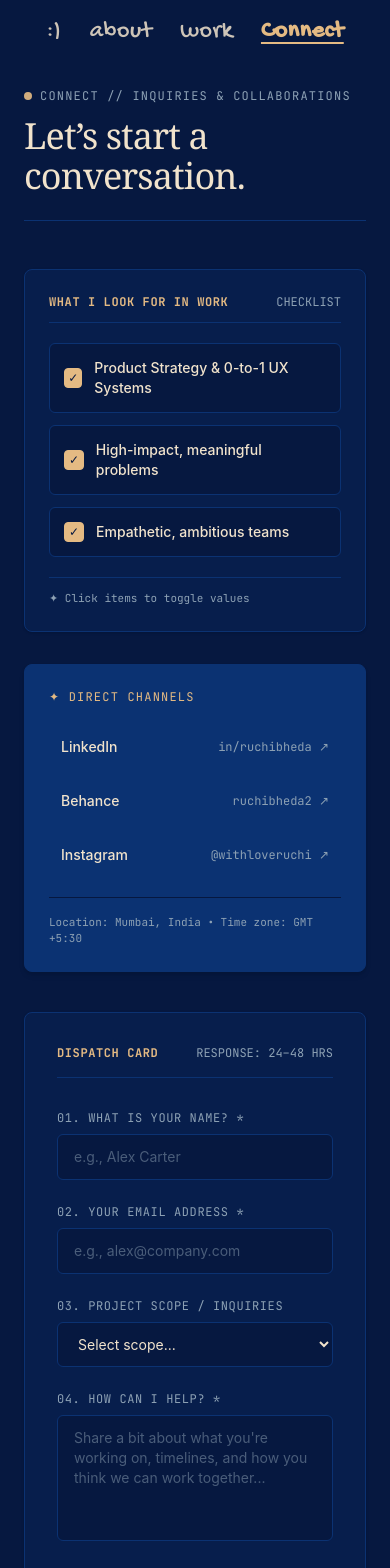
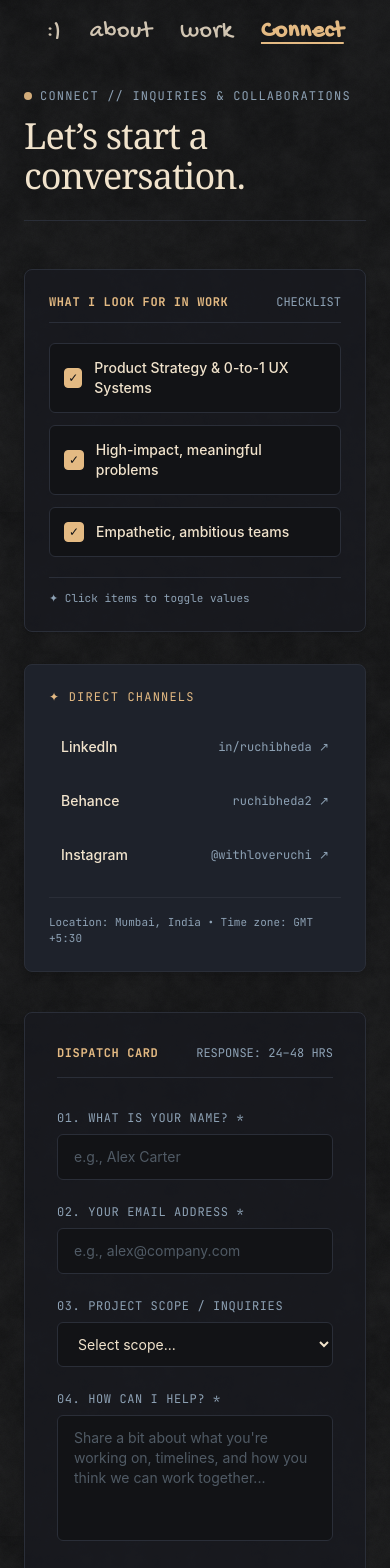
Before and after one commit to ruchibheda000-ship-it/ruchi-portfolio, a React (Vite) app: page /contact in a window 390 px wide. Shown: the top 1568 px of the page. Built offline with nearby package versions, Linux system fonts and the light colour scheme; a web font is replaced by a local one.

Commit message:
style: apply textured charcoal background across all pages

```diff
--- a/package.json
+++ b/package.json
@@ -14,6 +14,7 @@
     "@tailwindcss/vite": "^4.3.3",
     "class-variance-authority": "^0.7.1",
     "clsx": "^2.1.1",
+    "pngjs": "^7.0.0",
     "react": "^19.2.8",
     "react-dom": "^19.2.8",
     "react-router-dom": "^7.18.3",
--- a/src/index.css
+++ b/src/index.css
@@ -9,11 +9,29 @@
   --font-display: "Averia Serif Libre", "Syne", serif;
   --font-body: "DM Sans", "Space Grotesk", sans-serif;
   --color-bg-midnight: #061840;
+  --color-bg-charcoal: #121316;
+  --color-charcoal-surface: #181A20;
+  --color-charcoal-border: #2A2E38;
   --color-forest-blue: #0B3272;
   --color-warm-ivory: #F1E3CC;
   --color-mist-blue: #8DA1B4;
   --color-path-gold: #E4BA83;
   --color-soft-cream: #F6E8D2;
+}
+
+/* Global Textured Charcoal Background */
+html,
+body {
+  background-color: #121316;
+  background-image: url('/charcoal-texture.png');
+  background-repeat: repeat;
+  color: #F1E3CC;
+}
+
+.bg-charcoal-texture {
+  background-color: #121316;
+  background-image: url('/charcoal-texture.png');
+  background-repeat: repeat;
 }
 
 /* Typography Utilities */
@@ -56,22 +74,22 @@ html {
   height: 7px;
 }
 ::-webkit-scrollbar-track {
-  background: #061840;
+  background: #121316;
 }
 ::-webkit-scrollbar-thumb {
-  background: #0B3272;
+  background: #282C34;
   border-radius: 4px;
 }
 ::-webkit-scrollbar-thumb:hover {
   background: #E4BA83;
 }
 
-/* Tactile Studio Cutting Mat Grid Texture (Midnight Forest Palette) */
+/* Tactile Studio Cutting Mat Grid Texture (Charcoal Studio Palette) */
 .cutting-mat-grid {
-  background-color: #061840;
+  background-color: #121316;
   background-image:
-    linear-gradient(rgba(11, 50, 114, 0.45) 1px, transparent 1px),
-    linear-gradient(90deg, rgba(11, 50, 114, 0.45) 1px, transparent 1px),
+    linear-gradient(rgba(42, 46, 56, 0.7) 1px, transparent 1px),
+    linear-gradient(90deg, rgba(42, 46, 56, 0.7) 1px, transparent 1px),
     linear-gradient(rgba(228, 186, 131, 0.08) 1px, transparent 1px),
     linear-gradient(90deg, rgba(228, 186, 131, 0.08) 1px, transparent 1px);
   background-size: 50px 50px, 50px 50px, 10px 10px, 10px 10px;
--- a/src/pages/Contact.jsx
+++ b/src/pages/Contact.jsx
@@ -20,7 +20,7 @@ export default function Contact() {
   }
 
   return (
-    <div className="min-h-screen bg-[#061840] text-[#F1E3CC] font-sans selection:bg-[#E4BA83] selection:text-[#061840] flex flex-col justify-between overflow-x-hidden">
+    <div className="min-h-screen bg-charcoal-texture text-[#F1E3CC] font-sans selection:bg-[#E4BA83] selection:text-[#121316] flex flex-col justify-between overflow-x-hidden">
 
       {/* Editorial Navigation */}
       <Nav />
@@ -29,7 +29,7 @@ export default function Contact() {
       <main className="relative z-10 w-full max-w-6xl mx-auto px-6 sm:px-12 lg:px-20 py-8 sm:py-16 flex-grow">
 
         {/* Top Header */}
-        <div className="pb-6 mb-12 border-b border-[#0B3272]">
+        <div className="pb-6 mb-12 border-b border-[#2A2E38]">
           <div className="flex items-center gap-2 mb-3 font-mono text-xs uppercase tracking-widest text-[#8DA1B4]">
             <span className="w-2 h-2 rounded-full bg-[#E4BA83] animate-pulse"></span>
             <span>CONNECT // INQUIRIES & COLLABORATIONS</span>
@@ -45,8 +45,8 @@ export default function Contact() {
           <div className="lg:col-span-5 space-y-8">
 
             {/* Interactive Checklist Card */}
-            <div className="bg-[#0B3272]/25 p-6 sm:p-8 rounded-lg border border-[#0B3272] shadow-sm">
-              <div className="flex items-center justify-between pb-3 mb-5 border-b border-[#0B3272] font-mono text-xs">
+            <div className="bg-[#181A20]/80 p-6 sm:p-8 rounded-lg border border-[#2A2E38] shadow-sm">
+              <div className="flex items-center justify-between pb-3 mb-5 border-b border-[#2A2E38] font-mono text-xs">
                 <span className="font-semibold uppercase tracking-wider text-[#E4BA83]">
                   WHAT I LOOK FOR IN WORK
                 </span>
@@ -57,9 +57,9 @@ export default function Contact() {
                 <button
                   type="button"
                   onClick={() => toggleCheck('opt1')}
-                  className="w-full flex items-center gap-3 p-3.5 rounded-md border border-[#0B3272] bg-[#061840] hover:border-[#E4BA83]/40 transition-colors cursor-pointer text-left"
+                  className="w-full flex items-center gap-3 p-3.5 rounded-md border border-[#2A2E38] bg-[#121316] hover:border-[#E4BA83]/40 transition-colors cursor-pointer text-left"
                 >
-                  <span className={`w-5 h-5 rounded border border-[#0B3272] flex items-center justify-center font-mono text-xs ${checkedItems.opt1 ? 'bg-[#E4BA83] text-[#061840] border-[#E4BA83]' : 'bg-transparent'}`}>
+                  <span className={`w-5 h-5 rounded border border-[#2A2E38] flex items-center justify-center font-mono text-xs ${checkedItems.opt1 ? 'bg-[#E4BA83] text-[#121316] border-[#E4BA83]' : 'bg-transparent'}`}>
                     {checkedItems.opt1 ? '✓' : ''}
                   </span>
                   <span className="text-[#F1E3CC] font-medium">Product Strategy & 0-to-1 UX Systems</span>
@@ -68,9 +68,9 @@ export default function Contact() {
                 <button
                   type="button"
                   onClick={() => toggleCheck('opt2')}
-                  className="w-full flex items-center gap-3 p-3.5 rounded-md border border-[#0B3272] bg-[#061840] hover:border-[#E4BA83]/40 transition-colors cursor-pointer text-left"
+                  className="w-full flex items-center gap-3 p-3.5 rounded-md border border-[#2A2E38] bg-[#121316] hover:border-[#E4BA83]/40 transition-colors cursor-pointer text-left"
                 >
-                  <span className={`w-5 h-5 rounded border border-[#0B3272] flex items-center justify-center font-mono text-xs ${checkedItems.opt2 ? 'bg-[#E4BA83] text-[#061840] border-[#E4BA83]' : 'bg-transparent'}`}>
+                  <span className={`w-5 h-5 rounded border border-[#2A2E38] flex items-center justify-center font-mono text-xs ${checkedItems.opt2 ? 'bg-[#E4BA83] text-[#121316] border-[#E4BA83]' : 'bg-transparent'}`}>
                     {checkedItems.opt2 ? '✓' : ''}
                   </span>
                   <span className="text-[#F1E3CC] font-medium">High-impact, meaningful problems</span>
@@ -79,22 +79,22 @@ export default function Contact() {
                 <button
                   type="button"
                   onClick={() => toggleCheck('opt3')}
-                  className="w-full flex items-center gap-3 p-3.5 rounded-md border border-[#0B3272] bg-[#061840] hover:border-[#E4BA83]/40 transition-colors cursor-pointer text-left"
+                  className="w-full flex items-center gap-3 p-3.5 rounded-md border border-[#2A2E38] bg-[#121316] hover:border-[#E4BA83]/40 transition-colors cursor-pointer text-left"
                 >
-                  <span className={`w-5 h-5 rounded border border-[#0B3272] flex items-center justify-center font-mono text-xs ${checkedItems.opt3 ? 'bg-[#E4BA83] text-[#061840] border-[#E4BA83]' : 'bg-transparent'}`}>
+                  <span className={`w-5 h-5 rounded border border-[#2A2E38] flex items-center justify-center font-mono text-xs ${checkedItems.opt3 ? 'bg-[#E4BA83] text-[#121316] border-[#E4BA83]' : 'bg-transparent'}`}>
                     {checkedItems.opt3 ? '✓' : ''}
                   </span>
                   <span className="text-[#F1E3CC] font-medium">Empathetic, ambitious teams</span>
                 </button>
               </div>
 
-              <div className="mt-5 pt-3 border-t border-[#0B3272] text-[11px] font-mono text-[#8DA1B4]">
+              <div className="mt-5 pt-3 border-t border-[#2A2E38] text-[11px] font-mono text-[#8DA1B4]">
                 ✦ Click items to toggle values
               </div>
             </div>
 
             {/* Direct Connect & Social Links */}
-            <div className="p-6 sm:p-8 rounded-lg border border-[#0B3272] bg-[#0B3272] text-[#F1E3CC] shadow-md space-y-5">
+            <div className="p-6 sm:p-8 rounded-lg border border-[#2A2E38] bg-[#1E222B] text-[#F1E3CC] shadow-md space-y-5">
               <div className="font-mono text-xs uppercase tracking-widest text-[#E4BA83]">
                 ✦ DIRECT CHANNELS
               </div>
@@ -103,7 +103,7 @@ export default function Contact() {
                   href="https://www.linkedin.com/in/ruchibheda/"
                   target="_blank"
                   rel="noreferrer"
-                  className="flex items-center justify-between p-3 rounded hover:bg-[#061840]/60 transition-colors"
+                  className="flex items-center justify-between p-3 rounded hover:bg-[#121316]/60 transition-colors"
                 >
                   <span className="font-medium text-[#F1E3CC]">LinkedIn</span>
                   <span className="font-mono text-xs text-[#8DA1B4]">in/ruchibheda ↗</span>
@@ -112,7 +112,7 @@ export default function Contact() {
                   href="https://www.behance.net/ruchibheda2"
                   target="_blank"
                   rel="noreferrer"
-                  className="flex items-center justify-between p-3 rounded hover:bg-[#061840]/60 transition-colors"
+                  className="flex items-center justify-between p-3 rounded hover:bg-[#121316]/60 transition-colors"
                 >
                   <span className="font-medium text-[#F1E3CC]">Behance</span>
                   <span className="font-mono text-xs text-[#8DA1B4]">ruchibheda2 ↗</span>
@@ -121,13 +121,13 @@ export default function Contact() {
                   href="https://www.instagram.com/withloveruchi/"
                   target="_blank"
                   rel="noreferrer"
-                  className="flex items-center justify-between p-3 rounded hover:bg-[#061840]/60 transition-colors"
+                  className="flex items-center justify-between p-3 rounded hover:bg-[#121316]/60 transition-colors"
                 >
                   <span className="font-medium text-[#F1E3CC]">Instagram</span>
                   <span className="font-mono text-xs text-[#8DA1B4]">@withloveruchi ↗</span>
                 </a>
               </div>
-              <div className="pt-4 border-t border-[#061840] text-[11px] font-mono text-[#8DA1B4]">
+              <div className="pt-4 border-t border-[#2A2E38] text-[11px] font-mono text-[#8DA1B4]">
                 Location: Mumbai, India • Time zone: GMT +5:30
               </div>
             </div>
@@ -136,9 +136,9 @@ export default function Contact() {
 
           {/* Right Column: Dispatch Form Card */}
           <div className="lg:col-span-7">
-            <div className="relative bg-[#0B3272]/25 text-[#F1E3CC] p-8 sm:p-12 rounded-lg border border-[#0B3272] shadow-sm">
+            <div className="relative bg-[#181A20]/80 text-[#F1E3CC] p-8 sm:p-12 rounded-lg border border-[#2A2E38] shadow-sm">
 
-              <div className="flex items-center justify-between pb-4 mb-8 border-b border-[#0B3272] font-mono text-xs">
+              <div className="flex items-center justify-between pb-4 mb-8 border-b border-[#2A2E38] font-mono text-xs">
                 <span className="font-semibold uppercase tracking-wider text-[#E4BA83]">
                   DISPATCH CARD
                 </span>
@@ -160,7 +160,7 @@ export default function Contact() {
                       setSubmitted(false)
                       setFormData({ name: '', email: '', projectType: '', message: '' })
                     }}
-                    className="mt-6 px-6 py-2.5 rounded-full border border-[#0B3272] text-xs font-mono text-[#8DA1B4] hover:border-[#E4BA83] hover:text-[#F1E3CC] transition-colors"
+                    className="mt-6 px-6 py-2.5 rounded-full border border-[#2A2E38] text-xs font-mono text-[#8DA1B4] hover:border-[#E4BA83] hover:text-[#F1E3CC] transition-colors"
                   >
                     Send another note
                   </button>
@@ -178,7 +178,7 @@ export default function Contact() {
                       value={formData.name}
                       onChange={(e) => setFormData({ ...formData, name: e.target.value })}
                       placeholder="e.g., Alex Carter"
-                      className="w-full px-4 py-3 rounded-md border border-[#0B3272] bg-[#061840] text-[#F1E3CC] placeholder-[#8DA1B4]/50 text-sm focus:outline-hidden focus:border-[#E4BA83] transition-colors"
+                      className="w-full px-4 py-3 rounded-md border border-[#2A2E38] bg-[#121316] text-[#F1E3CC] placeholder-[#8DA1B4]/50 text-sm focus:outline-hidden focus:border-[#E4BA83] transition-colors"
                     />
                   </div>
 
@@ -192,7 +192,7 @@ export default function Contact() {
                       value={formData.email}
                       onChange={(e) => setFormData({ ...formData, email: e.target.value })}
                       placeholder="e.g., alex@company.com"
-                      className="w-full px-4 py-3 rounded-md border border-[#0B3272] bg-[#061840] text-[#F1E3CC] placeholder-[#8DA1B4]/50 text-sm focus:outline-hidden focus:border-[#E4BA83] transition-colors"
+                      className="w-full px-4 py-3 rounded-md border border-[#2A2E38] bg-[#121316] text-[#F1E3CC] placeholder-[#8DA1B4]/50 text-sm focus:outline-hidden focus:border-[#E4BA83] transition-colors"
                     />
                   </div>
 
@@ -203,14 +203,14 @@ export default function Contact() {
                     <select
                       value={formData.projectType}
                       onChange={(e) => setFormData({ ...formData, projectType: e.target.value })}
-                      className="w-full px-4 py-3 rounded-md border border-[#0B3272] bg-[#061840] text-[#F1E3CC] text-sm focus:outline-hidden focus:border-[#E4BA83] transition-colors cursor-pointer"
+                      className="w-full px-4 py-3 rounded-md border border-[#2A2E38] bg-[#121316] text-[#F1E3CC] text-sm focus:outline-hidden focus:border-[#E4BA83] transition-colors cursor-pointer"
                     >
-                      <option value="" className="bg-[#061840] text-[#8DA1B4]">Select scope...</option>
-                      <option value="full-time" className="bg-[#061840] text-[#F1E3CC]">Full-time Product Designer Role</option>
-                      <option value="design-system" className="bg-[#061840] text-[#F1E3CC]">Design System & Complex UX</option>
-                      <option value="mobile-web" className="bg-[#061840] text-[#F1E3CC]">0-to-1 Web / Mobile App</option>
-                      <option value="wayfinding" className="bg-[#061840] text-[#F1E3CC]">Spatial & Environmental Wayfinding</option>
-                      <option value="say-hi" className="bg-[#061840] text-[#F1E3CC]">Casual Coffee / Say Hello</option>
+                      <option value="" className="bg-[#121316] text-[#8DA1B4]">Select scope...</option>
+                      <option value="full-time" className="bg-[#121316] text-[#F1E3CC]">Full-time Product Designer Role</option>
+                      <option value="design-system" className="bg-[#121316] text-[#F1E3CC]">Design System & Complex UX</option>
+                      <option value="mobile-web" className="bg-[#121316] text-[#F1E3CC]">0-to-1 Web / Mobile App</option>
+                      <option value="wayfinding" className="bg-[#121316] text-[#F1E3CC]">Spatial & Environmental Wayfinding</option>
+                      <option value="say-hi" className="bg-[#121316] text-[#F1E3CC]">Casual Coffee / Say Hello</option>
                     </select>
                   </div>
 
@@ -224,13 +224,13 @@ export default function Contact() {
                       value={formData.message}
                       onChange={(e) => setFormData({ ...formData, message: e.target.value })}
                       placeholder="Share a bit about what you're working on, timelines, and how you think we can work together..."
-                      className="w-full px-4 py-3 rounded-md border border-[#0B3272] bg-[#061840] text-[#F1E3CC] placeholder-[#8DA1B4]/50 text-sm focus:outline-hidden focus:border-[#E4BA83] transition-colors resize-none"
+                      className="w-full px-4 py-3 rounded-md border border-[#2A2E38] bg-[#121316] text-[#F1E3CC] placeholder-[#8DA1B4]/50 text-sm focus:outline-hidden focus:border-[#E4BA83] transition-colors resize-none"
                     />
                   </div>
 
                   <button
                     type="submit"
-                    className="w-full py-4 rounded-full bg-[#0B3272] text-[#F1E3CC] font-medium text-sm border border-[#0B3272] hover:bg-[#E4BA83] hover:text-[#061840] hover:border-[#E4BA83] transition-colors cursor-pointer flex items-center justify-center gap-2"
+                    className="w-full py-4 rounded-full bg-[#1E222B] text-[#F1E3CC] font-medium text-sm border border-[#2A2E38] hover:bg-[#E4BA83] hover:text-[#121316] hover:border-[#E4BA83] transition-colors cursor-pointer flex items-center justify-center gap-2"
                   >
                     <span>Dispatch Note</span>
                     <span>→</span>
@@ -247,7 +247,7 @@ export default function Contact() {
       </main>
 
       {/* Editorial Footer */}
-      <footer className="w-full border-t border-[#0B3272] py-8 px-6 sm:px-12 lg:px-20 text-xs font-mono text-[#8DA1B4] bg-[#061840]">
+      <footer className="w-full border-t border-[#2A2E38] py-8 px-6 sm:px-12 lg:px-20 text-xs font-mono text-[#8DA1B4] bg-[#121316]">
         <div className="max-w-6xl mx-auto flex flex-col sm:flex-row items-center justify-between gap-4">
           <span className="text-[#F1E3CC]">✦ Ruchi Bheda © 2026</span>
           <span>UI/UX Designer & Product Designer</span>
```
Also changed, not shown: src/pages/About.jsx (+14 -14 lines), src/pages/Home.jsx (+8 -8 lines), src/pages/Work.jsx (+16 -16 lines), public/charcoal-texture.png (added), 1 other file (tests, documents, lock files or other folders).
